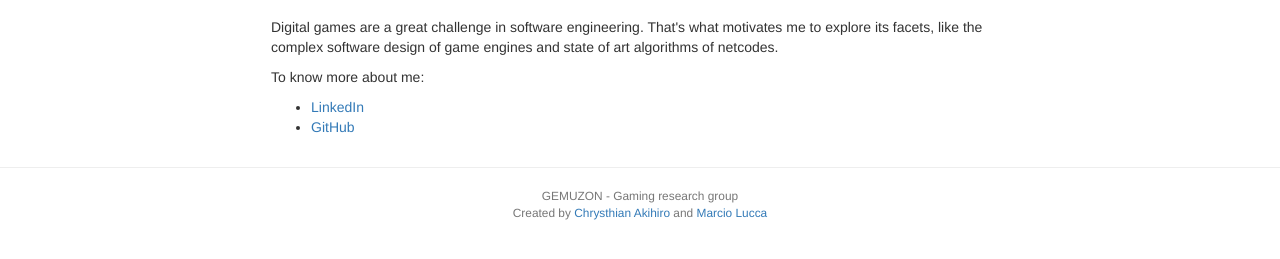
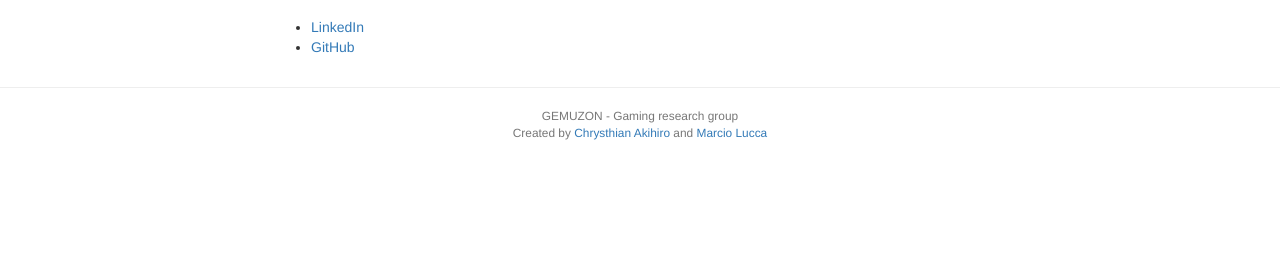
Before and after one commit to digihaus/digihaus.github.io, a plain HTML site: page marciolucca.html in a window 1280 px wide. Shown: the part 167-426 px from the top of the page. Drawn offline with nearby package versions, Linux system fonts and the light colour scheme.

Commit message:
Updating texts

```diff
--- a/marciolucca.html
+++ b/marciolucca.html
@@ -74,12 +74,6 @@
 </div>
 <div class="reading">
   <p>
-    Digital games are a great challenge in software engineering.
-    That's what motivates me to explore its facets, like the complex software design of game engines and state of art
-    algorithms of netcodes.
-  </p>
-  <p>
-    To know more about me:
     <ul>
       <li><a href="http://www.linkedin.com/in/marciolucca">LinkedIn</a></li>
       <li><a href="http://github.com/marciolucca">GitHub</a></li>
```
Also changed, not shown: src/pages/marciolucca.dot.html (+0 -6 lines).
